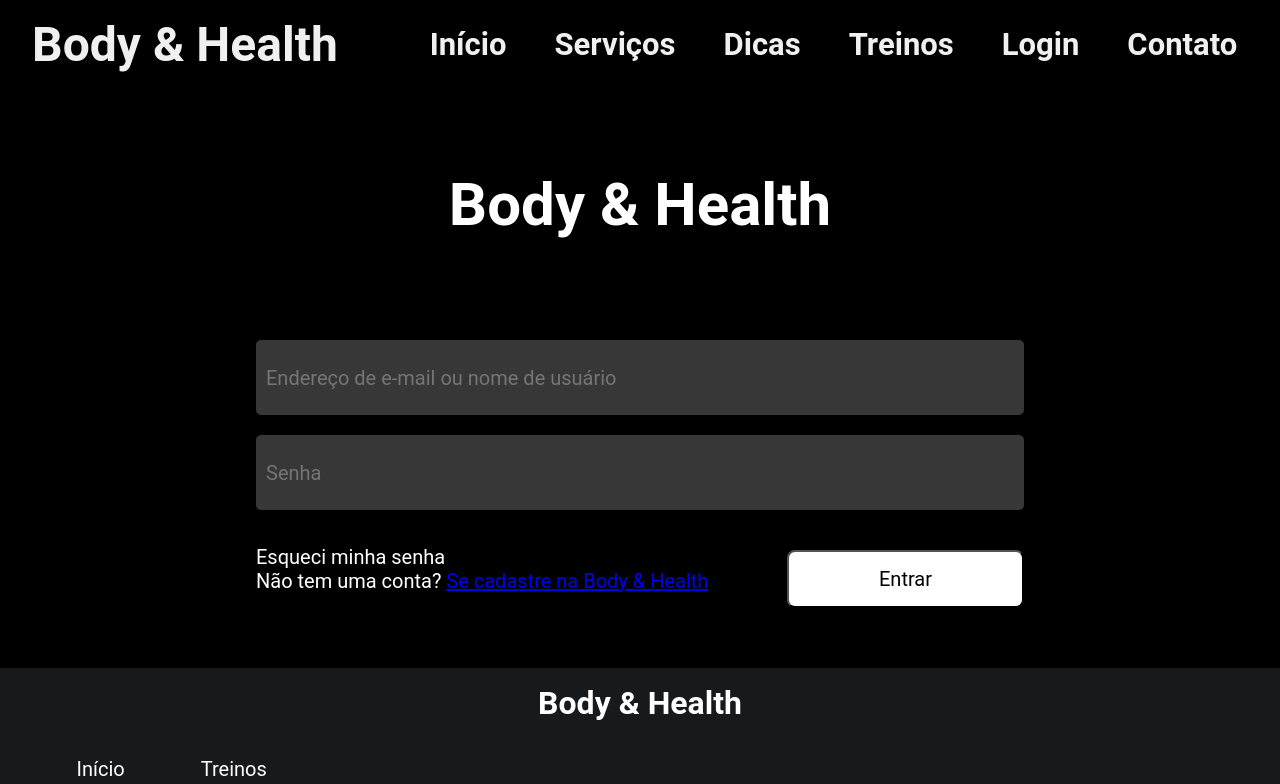
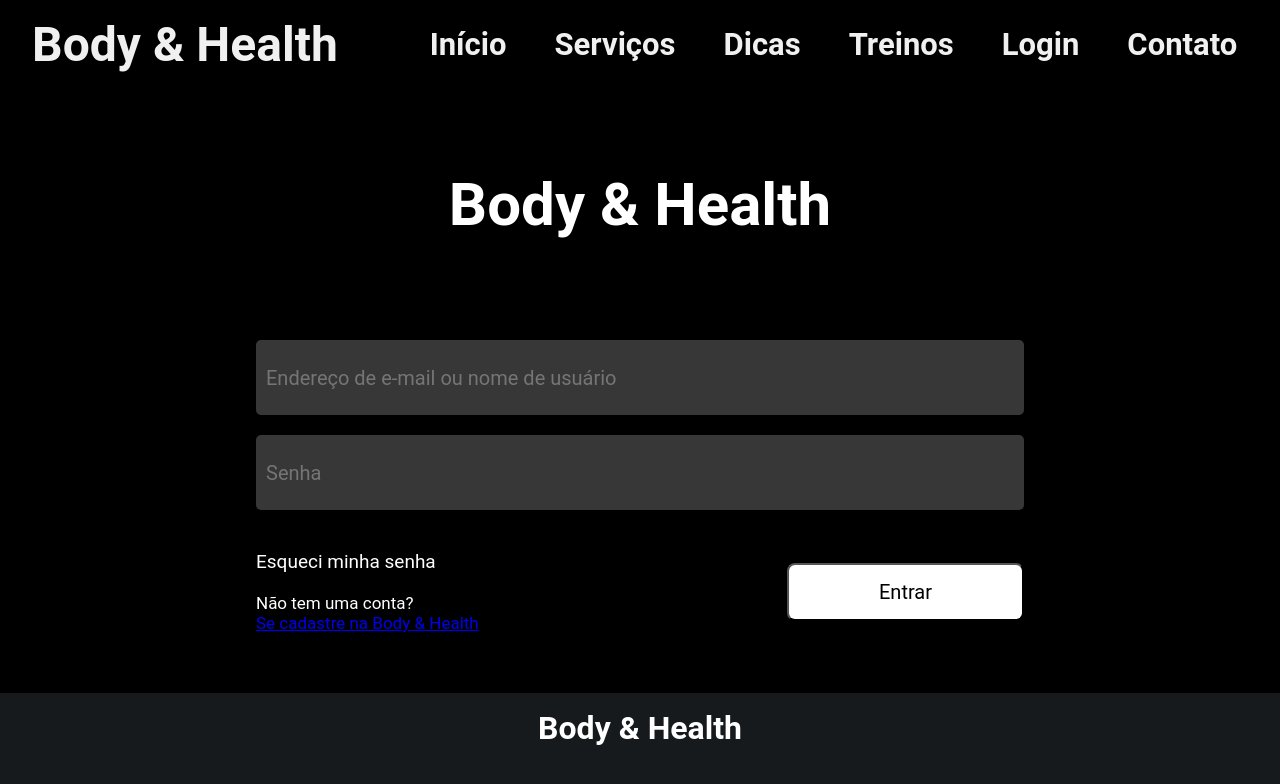
Before and after one commit to Vinirocha388/bodyhealthy-web, a Next.js app: page /login in a window 1280 px wide. Shown: the top 784 px of the page. Built offline with nearby package versions, Linux system fonts and the light colour scheme.

Commit message:
feat: fix sign up message

```diff
--- /dev/null
+++ b/src/app/cadastro/cadastro.module.css
@@ -0,0 +1,14 @@
+.container {
+    background-color: black;
+  }
+
+  .main {
+    justify-content: center;
+    align-items: center;
+    display: flex;
+    flex-direction: column;
+    margin-top: 10vh;
+    color: white;
+    gap: 4.77vh;
+    font-weight: bold;
+  }
--- a/src/app/conclusao/conclusaoCadastro.module.css
+++ b/src/app/conclusao/conclusaoCadastro.module.css
@@ -9,7 +9,7 @@
   flex-direction: column;
   margin-top: 10vh;
   color: white;
-  gap: 4.77vh;
+  gap: 5.02vh;
   font-weight: bold;
 }
 
--- a/src/app/login/login.module.css
+++ b/src/app/login/login.module.css
@@ -1,5 +1,6 @@
 .container {
     background-color: black;
+    height: 100vh;
 }
 
 .logoText {
@@ -42,16 +43,25 @@
     margin-bottom: 60px;
 }
 
+.loginTextPassword {
+    font-size: 19px;
+    color: white;
+    cursor: pointer;
+    margin-bottom: 20px;
+    margin-top: 20px;
+}
+
 .loginText {
-    font-size: 20px;
+    font-size: 17px;
     color: white;
     cursor: pointer;
 }
 
-.loginText:hover {
+.loginTextPassword:hover {
     color: #FFD700;
     transition: 0.3s;
 }
+
 
 .buttonDiv {
     display: flex;
@@ -86,6 +96,8 @@
 }
 
 @media (max-width: 768px) {
+
+
     .logoText {
         font-size: 40px;
     }
@@ -113,10 +125,11 @@
         font-size: 16px;
     }
 
+    .loginTextPassword {
+        font-size: 16px;
+    }
+
     .loginText {
         font-size: 16px;
-        display: block;
-        margin-bottom: 10px;
-        margin-top: 20px;
     }
 }
--- a/src/app/login/page.jsx
+++ b/src/app/login/page.jsx
@@ -76,10 +76,11 @@ export default function Login() {
 
           <div className={styles.loginTextDiv}>
             <div className={styles.loginTextCollumn}>
-              <p className={styles.loginText}>Esqueci minha senha</p>
+              <p className={styles.loginTextPassword}>Esqueci minha senha</p>
               <p className={styles.loginText}>
-                Não tem uma conta? <Link href="/cadastro">Se cadastre na Body & Health</Link>
+                Não tem uma conta?
               </p>
+              <p className={styles.loginText}><Link href="/cadastro"> Se cadastre na Body & Health</Link></p>
             </div>
             <div className={styles.buttonDiv}>
               <button className={styles.button} onClick={handleLogin}>Entrar</button>
```
Also changed, not shown: src/app/cadastro/page.jsx (added, +15 -0 lines), 1 other file (tests, documents, lock files or other folders).
